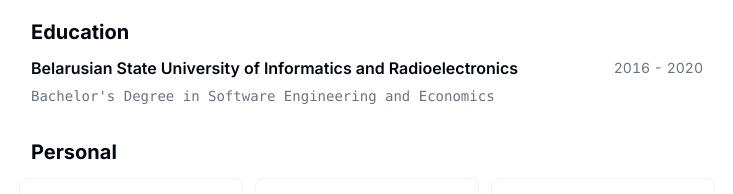
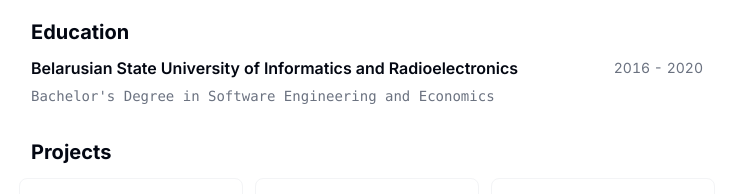
Before and after one commit to dogfrogfog/cv, a Next.js app: page / in a window 1280 px wide. Shown: the part 1280-1474 px from the top of the page, without its empty margins (273-1006 px from the left). Built offline with nearby package versions, Linux system fonts and the light colour scheme.

Commit message:
update data

```diff
--- a/src/app/page.tsx
+++ b/src/app/page.tsx
@@ -175,7 +175,7 @@
         </Section>
 
         <Section className="print-force-new-page scroll-mb-16">
-          <h2 className="text-xl font-bold">Personal</h2>
+          <h2 className="text-xl font-bold">Projects</h2>
           <div className="-mx-3 grid grid-cols-1 gap-3 print:grid-cols-3 print:gap-2 md:grid-cols-2 lg:grid-cols-3">
             {RESUME_DATA.projects.map((project) => {
               return (
```
